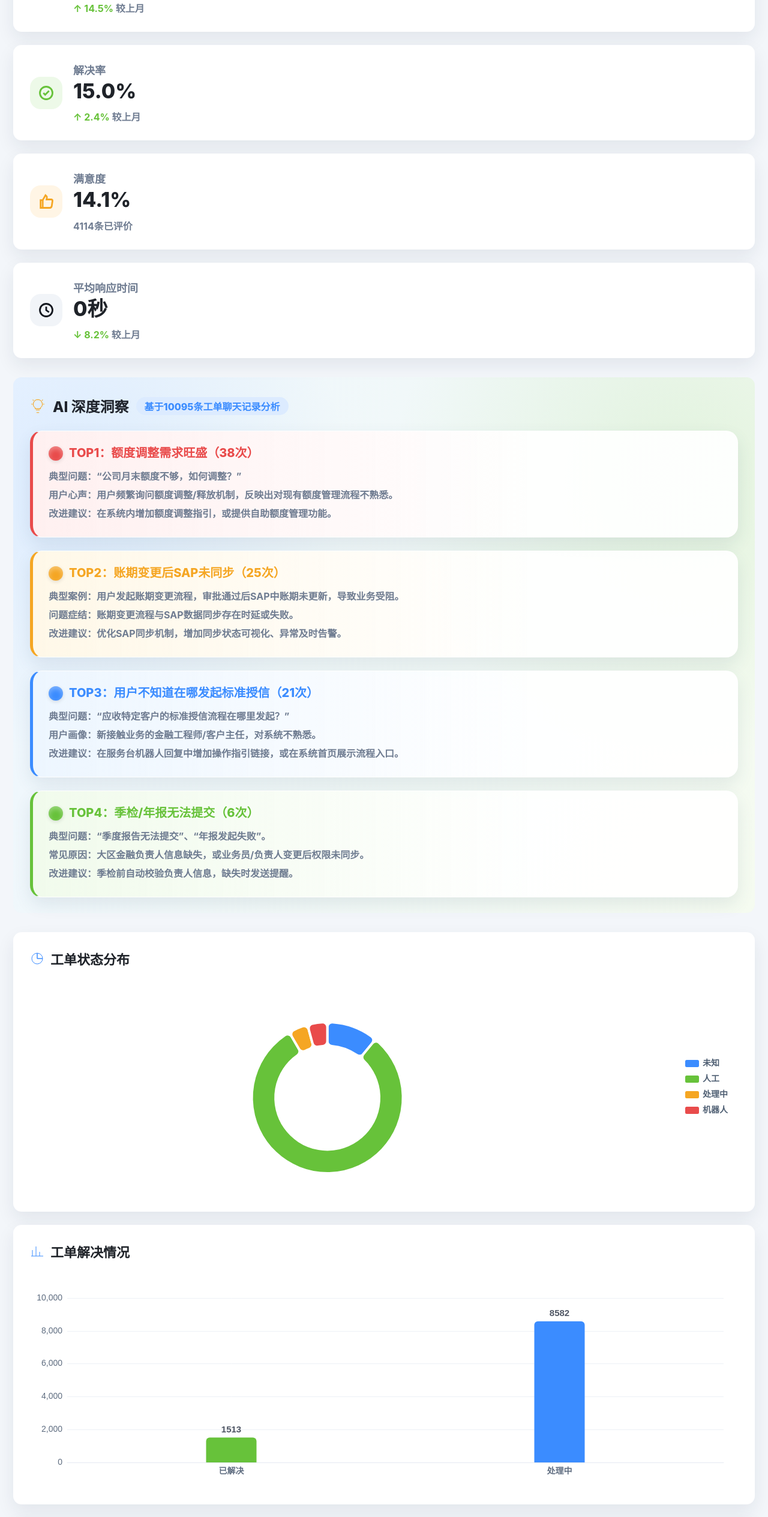
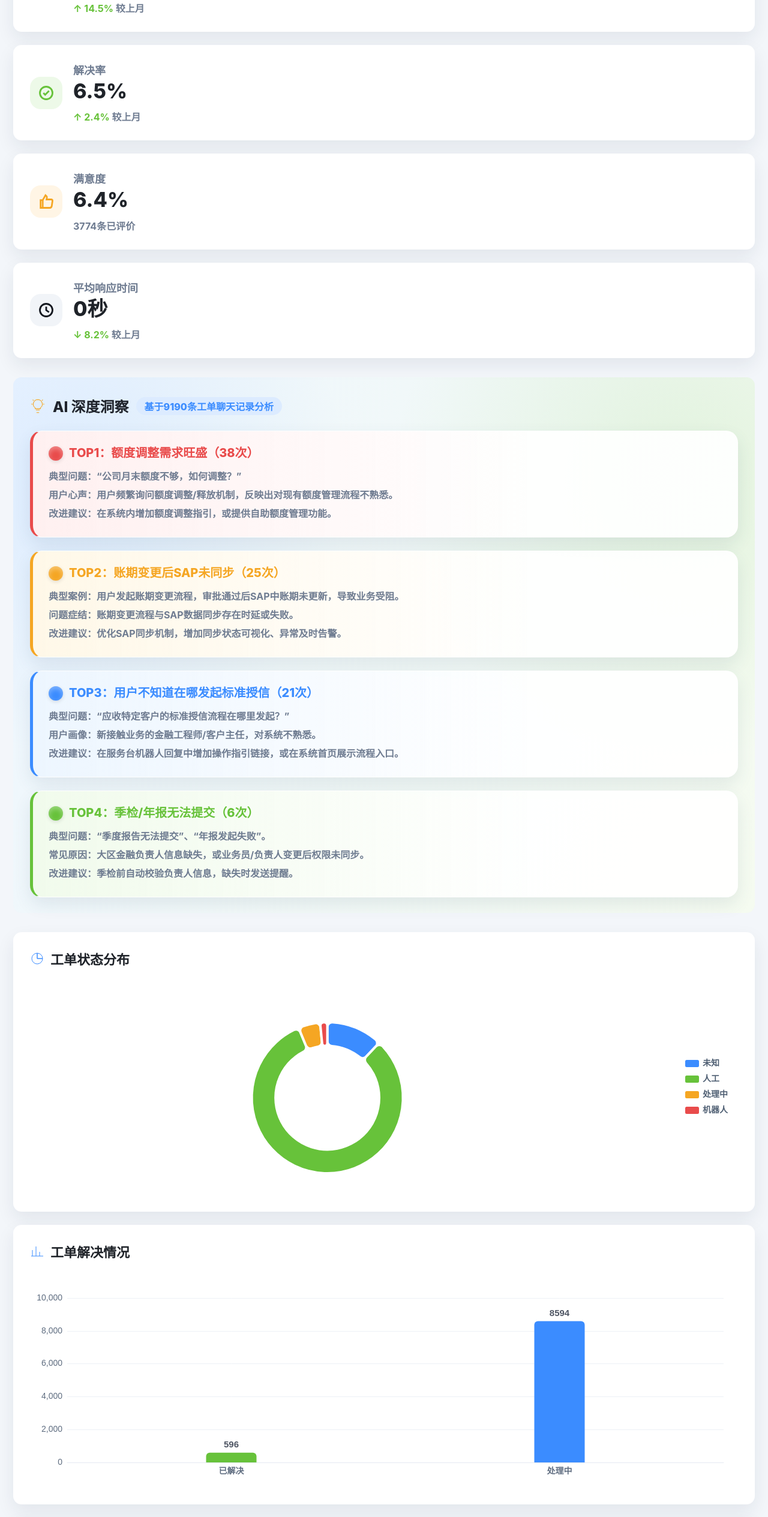
Before and after one commit to j64mrrxxz4-max/dashboard-service-desk, a plain HTML site: page dashboard--service-desk-full/public/index.html in a window 1280 px wide. Shown: the part 268-2797 px from the top of the page at 60% size. Drawn offline with nearby package versions, Linux system fonts and the light colour scheme.

Commit message:
chore: update dashboard 2026-11-22

```diff
--- a/dashboard--service-desk-full/public/index.html
+++ b/dashboard--service-desk-full/public/index.html
@@ -236,11 +236,11 @@
         <div class="header">
             <div>
                 <h1>产业金融服务台运维监控大屏</h1>
-                <div class="subtitle">数据时间范围：2026-10-22 - 2026-11-21 | 近30天工单分析</div>
+                <div class="subtitle">数据时间范围：2026-10-23 - 2026-11-22 | 近30天工单分析</div>
             </div>
             <div class="update-time">
                 <svg viewBox="0 0 24 24" width="22" height="22" fill="none" stroke="currentColor"><rect x="3" y="4" width="18" height="18" rx="2"/><path d="M16 2v4M8 2v4M3 10h18"/></svg>
-                数据更新： 2026-11-21
+                数据更新： 2026-11-22
             </div>
         </div>
 
@@ -249,7 +249,7 @@
                 <div class="metric-icon blue"><svg viewBox="0 0 24 24" fill="none" stroke="currentColor"><path d="M7 3h7l5 5v13H7z"/><path d="M14 3v6h5"/><path d="M10 13h6M10 17h6"/></svg></div>
                 <div>
                     <div class="metric-label">总工单数</div>
-                    <div class="metric-value">10095</div>
+                    <div class="metric-value">9190</div>
                     <div class="metric-sub"><span class="trend-up">↑ 14.5%</span> 较上月</div>
                 </div>
             </div>
@@ -257,7 +257,7 @@
                 <div class="metric-icon green"><svg viewBox="0 0 24 24" fill="none" stroke="currentColor"><circle cx="12" cy="12" r="9"/><path d="m8 12 2.5 2.5L16 9"/></svg></div>
                 <div>
                     <div class="metric-label">解决率</div>
-                    <div class="metric-value">15.0%</div>
+                    <div class="metric-value">6.5%</div>
                     <div class="metric-sub"><span class="trend-up">↑ 2.4%</span> 较上月</div>
                 </div>
             </div>
@@ -265,8 +265,8 @@
                 <div class="metric-icon orange"><svg viewBox="0 0 24 24" fill="none" stroke="currentColor"><path d="M7 10v11H4V10z"/><path d="M7 10l4-7 1.5 1.5c.4.4.6 1 .5 1.6L12.5 9H19c1.1 0 2 .9 2 2l-1 7c-.2 1.7-1.2 3-3 3H7"/></svg></div>
                 <div>
                     <div class="metric-label">满意度</div>
-                    <div class="metric-value">14.1%</div>
-                    <div class="metric-sub">4114条已评价</div>
+                    <div class="metric-value">6.4%</div>
+                    <div class="metric-sub">3774条已评价</div>
                 </div>
             </div>
             <div class="metric-card">
@@ -283,7 +283,7 @@
             <div class="section-title">
                 <svg viewBox="0 0 24 24" fill="none" stroke="currentColor"><path d="M9 18h6"/><path d="M10 22h4"/><path d="M12 2a7 7 0 0 0-4 12.7V16h8v-1.3A7 7 0 0 0 12 2Z"/><path d="M4 9H2M22 9h-2M5.6 3.6 4.2 2.2M19.8 2.2l-1.4 1.4"/></svg>
                 AI 深度洞察
-                <span class="pill">基于10095条工单聊天记录分析</span>
+                <span class="pill">基于9190条工单聊天记录分析</span>
             </div>
             <div class="insight-grid">
                 <article class="insight-card red">
@@ -350,7 +350,7 @@
                 avoidLabelOverlap: false,
                 itemStyle: { borderRadius: 8, borderColor: '#fff', borderWidth: 4 },
                 label: { show: false },
-                data: [{"name": "未知", "value": 1108}, {"name": "人工", "value": 8139}, {"name": "处理中", "value": 420}, {"name": "机器人", "value": 428}]
+                data: [{"name": "未知", "value": 1108}, {"name": "人工", "value": 7511}, {"name": "处理中", "value": 430}, {"name": "机器人", "value": 141}]
             }]
         });
 
@@ -376,8 +376,8 @@
                 type: 'bar',
                 barWidth: 84,
                 data: [
-                    { value: 1513, itemStyle: { color: '#67c23a', borderRadius: [6, 6, 0, 0] } },
-                    { value: 8582, itemStyle: { color: '#3b8cff', borderRadius: [6, 6, 0, 0] } }
+                    { value: 596, itemStyle: { color: '#67c23a', borderRadius: [6, 6, 0, 0] } },
+                    { value: 8594, itemStyle: { color: '#3b8cff', borderRadius: [6, 6, 0, 0] } }
                 ],
                 label: { show: true, position: 'top', color: '#4f5664', fontSize: 15, fontWeight: 700 }
             }]
@@ -396,7 +396,7 @@
                 avoidLabelOverlap: false,
                 itemStyle: { borderRadius: 8, borderColor: '#fff', borderWidth: 4 },
                 label: { show: true, formatter: '{b}\n{c}条', color: '#4f5f73', fontWeight: 650 },
-                data: [{"name": "未知", "value": 41}, {"name": "飞书服务台", "value": 7554}, {"name": "服务台机器人", "value": 1632}, {"name": "其他渠道", "value": 720}, {"name": "22", "value": 141}, {"name": "19", "value": 2}, {"name": "API测试", "value": 1}, {"name": "人工录入", "value": 4}]
+                data: [{"name": "未知", "value": 41}, {"name": "飞书服务台", "value": 6924}, {"name": "服务台机器人", "value": 1453}, {"name": "其他渠道", "value": 628}, {"name": "22", "value": 141}, {"name": "19", "value": 2}, {"name": "API测试", "value": 1}]
             }]
         });
 
@@ -406,7 +406,7 @@
             tooltip: { trigger: 'axis' },
             xAxis: {
                 type: 'category',
-                data: ["10-23", "10-24", "10-25", "10-26", "10-27", "10-28", "10-29", "10-30", "10-31", "11-01", "11-02", "11-03", "11-04", "11-05", "11-06", "11-07", "11-08", "11-09", "11-10", "11-11", "11-12", "11-13", "11-14", "11-15", "11-16", "11-17", "11-18", "11-19", "11-20", "11-21"],
+                data: ["10-24", "10-25", "10-26", "10-27", "10-28", "10-29", "10-30", "10-31", "11-01", "11-02", "11-03", "11-04", "11-05", "11-06", "11-07", "11-08", "11-09", "11-10", "11-11", "11-12", "11-13", "11-14", "11-15", "11-16", "11-17", "11-18", "11-19", "11-20", "11-21", "11-22"],
                 axisTick: { show: false },
                 axisLine: { lineStyle: { color: '#e5eaf2' } },
                 axisLabel: { rotate: 45, color: '#5f6d80', fontSize: 13 }
@@ -419,7 +419,7 @@
             grid: { left: 48, right: 24, top: 36, bottom: 58 },
             series: [{
                 type: 'line',
-                data: [35, 16, 6, 87, 64, 43, 64, 83, 82, 36, 88, 56, 60, 71, 62, 20, 6, 64, 24, 39, 49, 90, 48, 21, 138, 110, 152, 69, 48, 0],
+                data: [8, 2, 9, 14, 5, 10, 13, 34, 8, 16, 6, 14, 15, 4, 8, 2, 10, 2, 5, 5, 3, 6, 24, 161, 132, 190, 92, 72, 3, 0],
                 smooth: true,
                 areaStyle: { color: 'rgba(59, 140, 255, 0.16)' },
                 lineStyle: { color: '#3b8cff', width: 3 },
```
